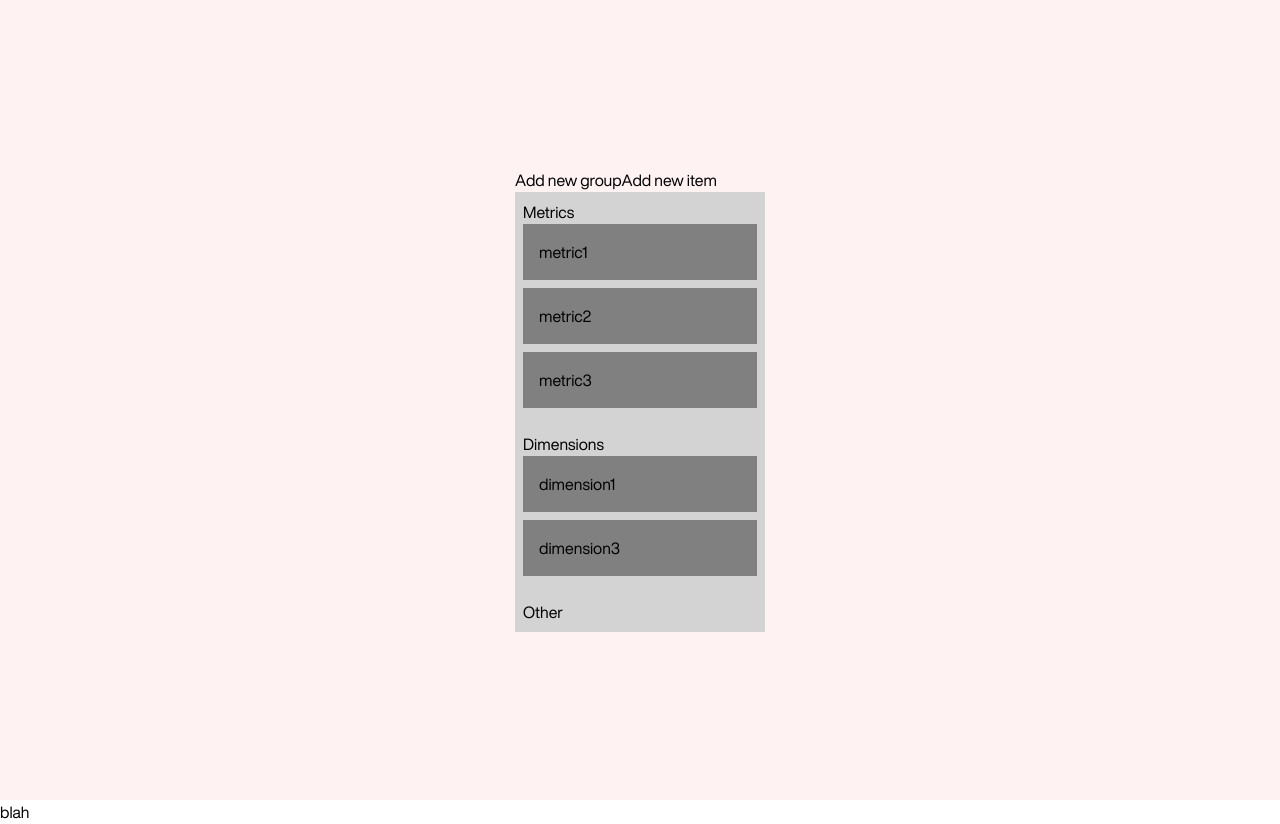
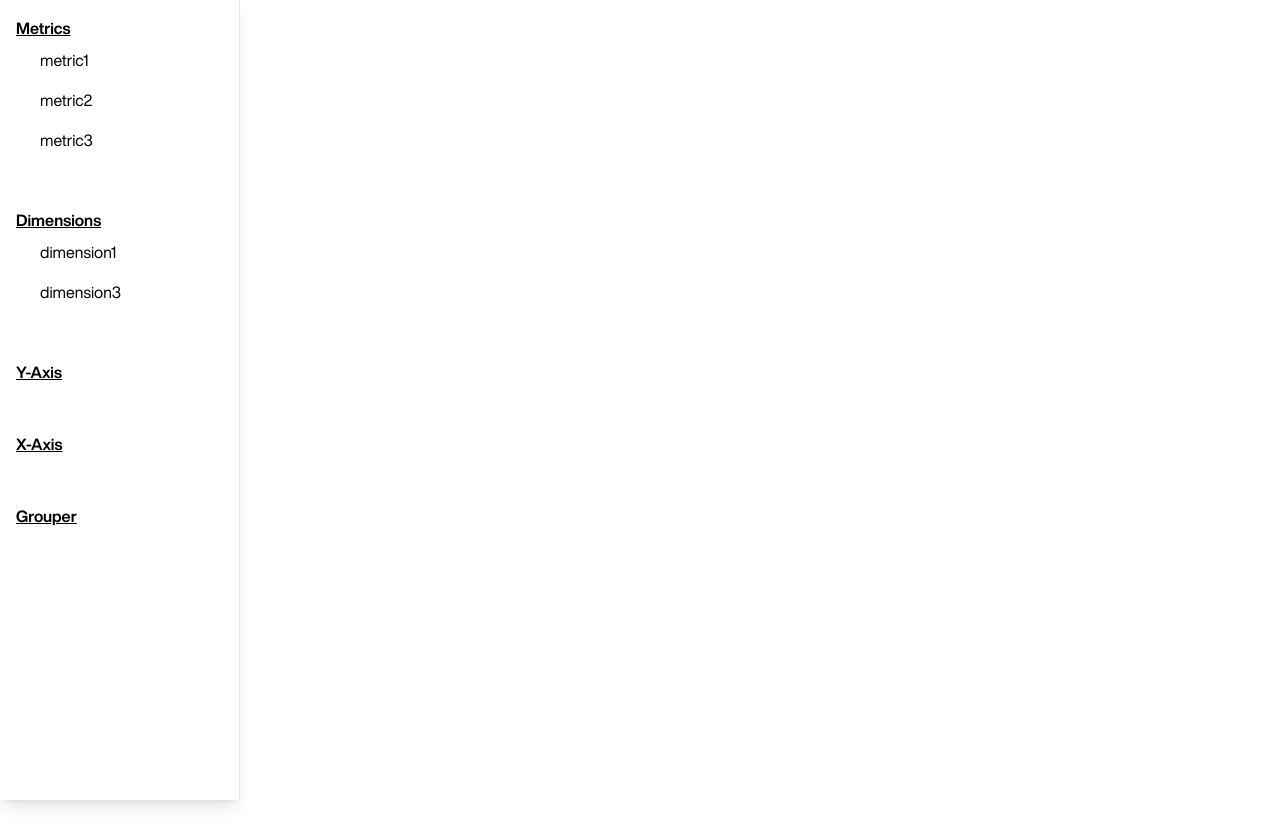
Before and after one commit to ntlind/tableau_webapp, a Next.js app: page / in a window 1280 px wide. After the commit the page ends 800 px from the top, so only its background shows below. Built offline with nearby package versions, Linux system fonts and the light colour scheme.

Commit message:
Get tableau-style sidebar to work

```diff
--- a/pages/index.tsx
+++ b/pages/index.tsx
@@ -14,6 +14,14 @@ const dimensions = [
   'dimension1',
   'dimension3'
 ]
+
+let category_names = {
+  0: "Metrics",
+  1: "Dimensions",
+  2: "Y-Axis",
+  3: "X-Axis",
+  4: "Grouper"
+}
 
 const getItems = (array, offset = 0) =>
   array.map(k => ({
@@ -45,25 +53,24 @@ const move = (source, destination, droppableSource, droppableDestination) => {
 
   return result;
 };
-const grid = 8;
 
-const getItemStyle = (isDragging, draggableStyle) => ({
-  // some basic styles to make the items look a bit nicer
-  userSelect: "none",
-  padding: grid * 2,
-  margin: `0 0 ${grid}px 0`,
+const copy = (source, destination, droppableSource, droppableDestination) => {
+  const sourceClone = Array.from(source);
+  const destClone = Array.from(destination);
+  const item = sourceClone[droppableSource.index];
+  console.log(destination)
+  if (destClone.some(e => e.id === `item-${item.content}`)) {
+  } else {
+    destClone.splice(droppableDestination.index, 0, { ...item, id: `item-${item.content}` });
+  }
 
-  // change background colour if dragging
-  background: isDragging ? "lightgreen" : "grey",
+  const result = {};
+  result[droppableSource.droppableId] = sourceClone;
+  result[droppableDestination.droppableId] = destClone;
 
-  // styles we need to apply on draggables
-  ...draggableStyle
-});
-const getListStyle = isDraggingOver => ({
-  background: isDraggingOver ? "lightblue" : "lightgrey",
-  padding: grid,
-  width: 250
-});
+  return result;
+};
+
 
 function QuoteApp() {
   let isInitialMount = useRef(true)
@@ -71,12 +78,12 @@ function QuoteApp() {
 
   useEffect(() => {
     if (isInitialMount.current) {
-      setState([...state, getItems(metrics), getItems(dimensions), []])
+      setState([...state, getItems(metrics), getItems(dimensions), [], [], []])
       isInitialMount.current = false
     }
   })
 
-  function onDragEnd(result) {
+  function onDragEndDuplicate(result) {
     const { source, destination } = result;
 
     // dropped outside the list
@@ -92,45 +99,30 @@ function QuoteApp() {
       newState[sInd] = items;
       setState(newState);
     } else {
-      const result = move(state[sInd], state[dInd], source, destination);
+      const result = copy(state[sInd], state[dInd], source, destination);
       const newState = [...state];
       newState[sInd] = result[sInd];
       newState[dInd] = result[dInd];
 
-      setState(newState.filter(group => group.length));
+      setState(newState);
     }
   }
 
   return (
-    <div>
-      <button
-        type="button"
-        onClick={() => {
-          setState([...state, []]);
-        }}
-      >
-        Add new group
-      </button>
-      <button
-        type="button"
-        onClick={() => {
-          setState([...state, getItems(1)]);
-        }}
-      >
-        Add new item
-      </button>
+    <div className='w-60 fixed left-0 h-screen border-r border-gray-200 z-1 shadow-lg'>
       <div className='flex flex-col'>
-        <DragDropContext onDragEnd={onDragEnd}>
+        <DragDropContext onDragEnd={onDragEndDuplicate}>
           {state.map((el, ind) => (
-            <Droppable key={ind} droppableId={`${ind}`} isDropDisabled={ind == 2 ? false : true}>
+            <Droppable key={ind} droppableId={`${ind}`} isDropDisabled={ind >= 2 ? false : true}>
               {(provided, snapshot) => (
                 <div
                   ref={provided.innerRef}
-                  style={getListStyle(snapshot.isDraggingOver)}
+                  className={snapshot.isDraggingOver ? "bg-blue-50 p-4 pb-8" : "bg-white p-4 pb-8"}
                   {...provided.droppableProps}
                 >
-                  {console.log(el)}
-                  {ind == 0 ? 'Metrics' : (ind == 1 ? 'Dimensions' : 'Other')}
+                  <div className='font-bold underline'>
+                    {category_names[ind]}
+                  </div>
                   {el.map((item, index) => (
                     <Draggable
                       key={item.id}
@@ -142,10 +134,7 @@ function QuoteApp() {
                           ref={provided.innerRef}
                           {...provided.draggableProps}
                           {...provided.dragHandleProps}
-                          style={getItemStyle(
-                            snapshot.isDragging,
-                            provided.draggableProps.style
-                          )}
+                          className={snapshot.isDragging ? "bg-blue-900 text-white select-none p-2 ml-4 rounded-xl" : "bg-white select-none p-2 ml-4"}
                         >
                           <div>
                             {item.content}
@@ -174,7 +163,7 @@ const Home: NextPage = () => {
         <link rel="icon" href="/favicon.ico" />
       </Head>
 
-      <main className='flex flex-col h-screen w-screen bg-red-50 items-center justify-center'>
+      <main>
         <div className='w-screen-1/2'><QuoteApp /></div>
 
       </main>
```
